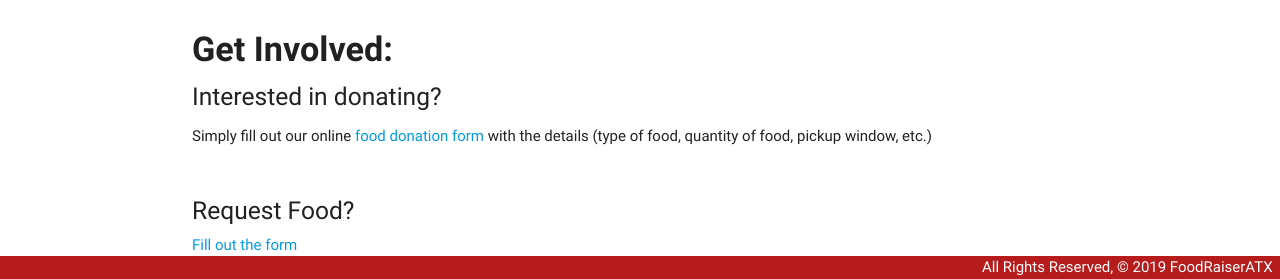
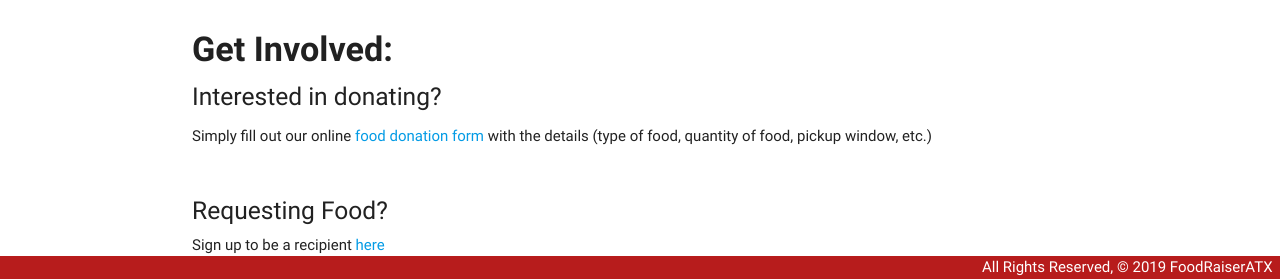
Before and after one commit to siaraclemente/FoodRaiserATX, a Django app: page / in a window 1280 px wide. Shown: the part 1122-1401 px from the top of the page. Run offline with Django 3.2, Linux system fonts and the light colour scheme.

Commit message:
form link

```diff
--- a/main_app/templates/home.html
+++ b/main_app/templates/home.html
@@ -17,9 +17,9 @@
 
 <h4><b>Get Involved:</b></h4>
 <h5>Interested in donating?</h5>
-<p>Simply fill out our online <a href="#">food donation form</a> with the details (type of food, quantity of food, pickup window, etc.)</p>
+<p>Simply fill out our online <a href="{% url 'signup' %}">food donation form</a> with the details (type of food, quantity of food, pickup window, etc.)</p>
 <br>
-<h5>Request Food?</h5>
-<a href="#">Fill out the form</a>
+<h5>Requesting Food?</h5>
+Sign up to be a recipient <a href="{% url 'signup' %}">here</a><br>
 
 {% endblock %}
--- a/main_app/views.py
+++ b/main_app/views.py
@@ -10,8 +10,8 @@ import boto3
 from .models import Company, Meal, Photo
 from .forms import MealForm
 
-S3_BASE_URL = 'https://s3.us-east-1.amazonaws.com/'
-BUCKET = 'anycollector'
+S3_BASE_URL = 'https://s3-us-west-1.amazonaws.com/'
+BUCKET = 'foodraiseratx'
 
 def home(request):
   return render(request, 'home.html')
```
